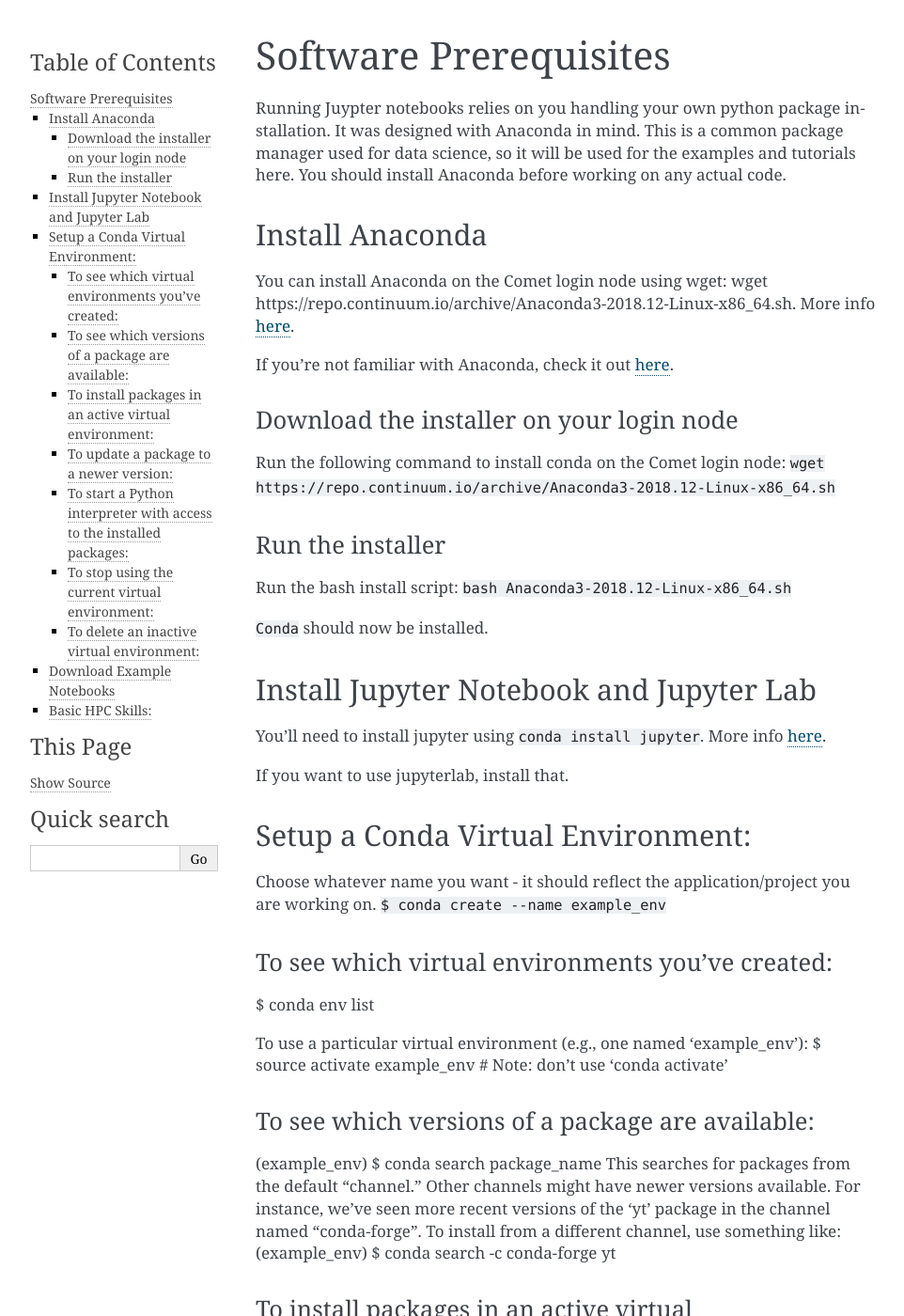
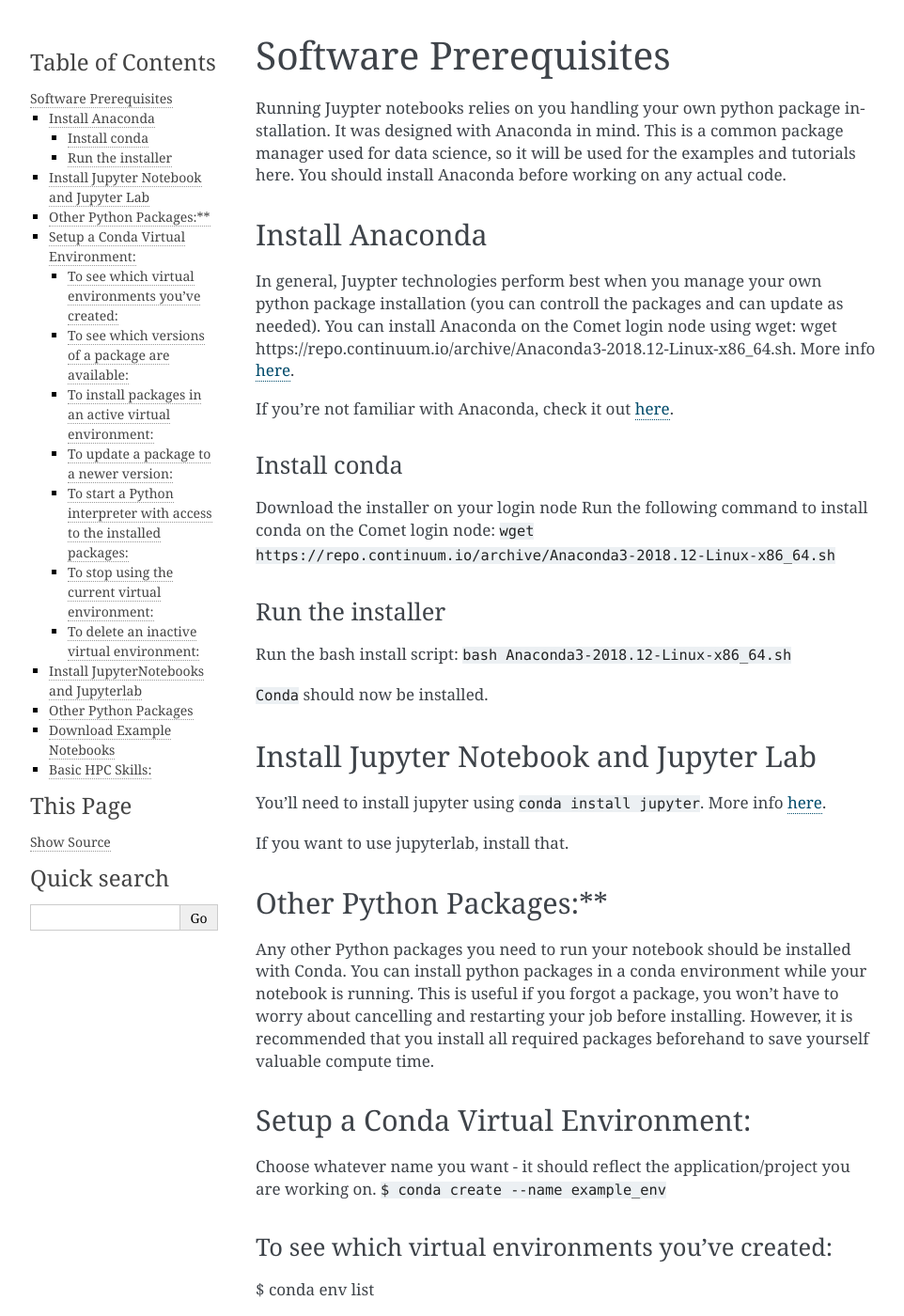
Before and after one commit to sdsc-hpc-training-org/notebooks-101, a Sphinx documentation site: the page built from Docs/source/prerequisites.md, in a window 1280 px wide and 1400 px high. Shown: the whole window at 94% size, without its empty margins (148-1110 px from the left). Built offline with Sphinx 7.4.7, drawn with Linux system fonts in a browser that asks for light colours; some of the changed text lies outside the part shown.

````diff
--- a/Docs/source/prerequisites.md
+++ b/Docs/source/prerequisites.md
@@ -3,11 +3,12 @@
 Running Juypter notebooks relies on you handling your own python package installation. It was designed with Anaconda in mind. This is a common package manager used for data science, so it will be used for the examples and tutorials here. You should install Anaconda before working on any actual code.
 
 ## Install Anaconda
-You can install Anaconda on the Comet login node using wget: wget https://repo.continuum.io/archive/Anaconda3-2018.12-Linux-x86_64.sh. More info [here](https://stackoverflow.com/questions/38080407/how-can-i-install-the-latest-anaconda-with-wget#38080641).
+In general, Juypter technologies perform best when you manage your own python package installation (you can controll the packages and can update as needed). You can install Anaconda on the Comet login node using wget: wget https://repo.continuum.io/archive/Anaconda3-2018.12-Linux-x86_64.sh. More info [here](https://stackoverflow.com/questions/38080407/how-can-i-install-the-latest-anaconda-with-wget#38080641).
 
 If you’re not familiar with Anaconda, check it out [here](https://www.anaconda.com/products/individual).
 
-### Download the installer on your login node
+### Install conda
+Download the installer on your login node
 Run the following command to install conda on the Comet login node: `wget https://repo.continuum.io/archive/Anaconda3-2018.12-Linux-x86_64.sh`
 
 ### Run the installer
@@ -19,6 +20,10 @@
 You'll need to install jupyter using `conda install jupyter`. More info [here](https://anaconda.org/anaconda/jupyter).
 
 If you want to use jupyterlab, install that.
+
+## Other Python Packages:**
+Any other Python packages you need to run your notebook should be installed with Conda. You can install python packages in a conda environment while your notebook is running. This is useful if you forgot a package, you won't have to worry about cancelling and restarting your job before installing. However, it is recommended that you install all required packages beforehand to save yourself valuable compute time.
+
 
 ## Setup a Conda Virtual Environment:
 
@@ -54,13 +59,21 @@
 ### To delete an inactive virtual environment:
 `$ conda env remove --name example_env`
 
+## Install JupyterNotebooks and Jupyterlab
+
+You'll need to install jupyter using `conda install jupyter`. More info [here](https://anaconda.org/anaconda/jupyter).
+If you want to use `Jupyterlab`, install that.
+
+
+## Other Python Packages
+Any other Python packages you need to run your notebook should be installed with Conda. You can install python packages in a conda environment while your notebook is running. This is useful if you forgot a package, you won't have to worry about cancelling and restarting your job before installing. However, it is recommended that you install all required packages beforehand to save yourself valuable compute time.
+
 ## Download Example Notebooks
 For these examples, you should have some simple notebooks loaded into your comet directory for testing. You can clone the notebooks examples repository:
 To clone the repo, log onto comet, cd into the directory where you want to work, and type:
 ```
 git clone https://github.com/sdsc-hpc-training-org/notebook-examples.git
 ```
-
 
 ## Basic HPC Skills:
 
````
Also changed, not shown: Docs/source/methods/reverseProxy.md (+14 -14 lines).
